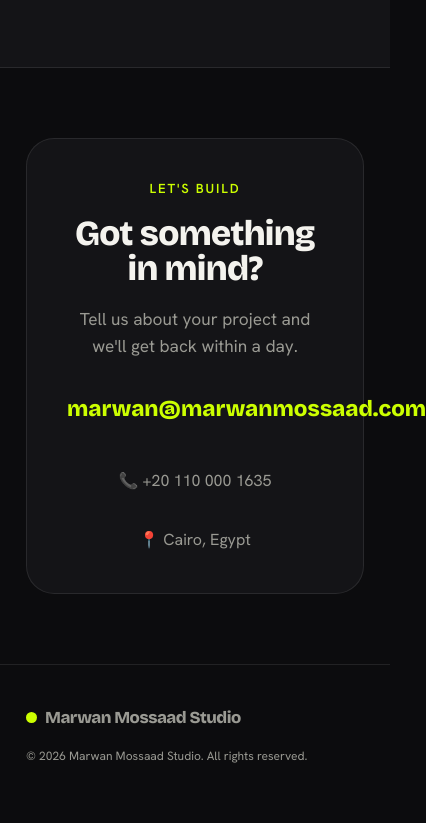
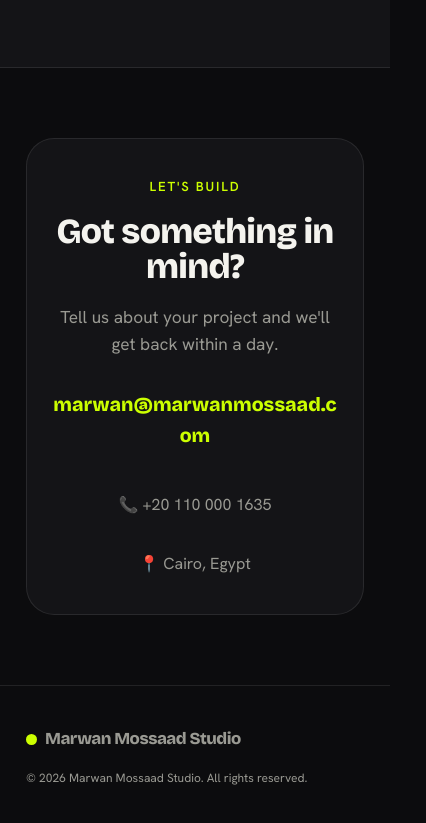
Before and after one commit to marwanmossaad/marwan-mossaad-studio, a plain HTML site: page index.html in a window 390 px wide. Shown: the part 6351-7174 px from the top of the page, 426 px wide, since content can reach past the window. Drawn offline with nearby package versions, Linux system fonts and the light colour scheme.

Commit message:
Add files via upload

```diff
--- a/index.html
+++ b/index.html
@@ -162,8 +162,12 @@
   /* CONTACT */
   .contact{background:var(--bg-soft);border:1px solid var(--line);border-radius:28px;padding:clamp(40px,6vw,70px);text-align:center}
   .contact h2{font-size:clamp(2.2rem,6vw,4rem);margin-bottom:20px}
-  .contact .mail{font-family:"Bricolage Grotesque";font-weight:800;font-size:clamp(1.4rem,4vw,2.2rem);color:var(--accent);display:inline-block;margin:8px 0 30px;border-bottom:2px solid transparent;transition:border-color .2s}
+  .contact .mail{font-family:"Bricolage Grotesque";font-weight:800;font-size:clamp(1.4rem,4vw,2.2rem);color:var(--accent);display:inline-block;max-width:100%;overflow-wrap:break-word;word-break:break-word;margin:8px 0 30px;border-bottom:2px solid transparent;transition:border-color .2s}
   .contact .mail:hover{border-color:var(--accent)}
+  @media(max-width:480px){
+    .contact{padding:38px 22px}
+    .contact .mail{font-size:clamp(1rem,5vw,1.6rem)}
+  }
   .details{display:flex;gap:34px;justify-content:center;flex-wrap:wrap;color:var(--muted);margin-top:10px}
 
   footer{border-top:1px solid var(--line);padding:40px 0;color:var(--muted);font-size:.9rem}
```
